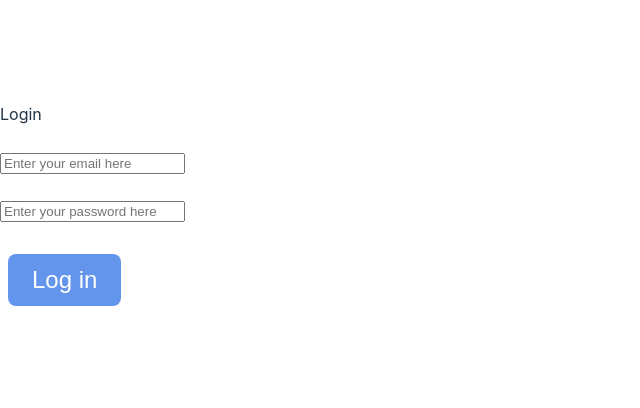
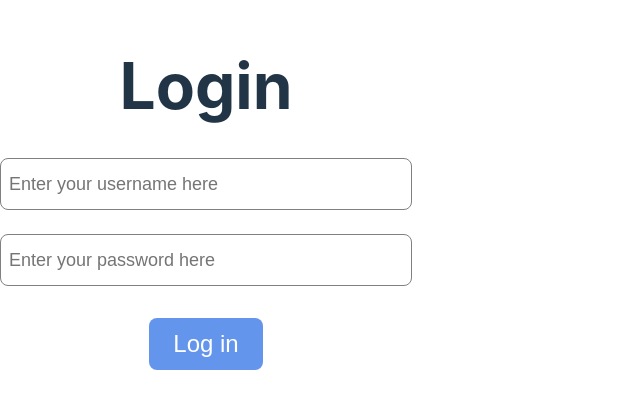
Before and after one commit to ah584d/sps-homework, a React (Vite) app in the folder fe/: page /login in a window 1280 px wide. Shown: the part 192-600 px from the top of the page, without its empty margins (0-640 px from the left). Built offline with nearby package versions, Linux system fonts and the light colour scheme.

Commit message:
fix login page

```diff
--- a/fe/src/App.css
+++ b/fe/src/App.css
@@ -40,68 +40,3 @@
 .read-the-docs {
     color: #888;
 }
-
-/* custom styles */
-.mainContainer {
-    flex-direction: column;
-    display: flex;
-    align-items: center;
-    justify-content: center;
-    height: 100vh;
-}
-
-.titleContainer {
-    display: flex;
-    flex-direction: column;
-    font-size: 64px;
-    font-weight: bolder;
-    align-items: center;
-    justify-content: center;
-}
-
-.resultContainer,
-.historyItem {
-    flex-direction: row;
-    display: flex;
-    width: 400px;
-    align-items: center;
-    justify-content: space-between;
-}
-
-.historyContainer {
-    flex-direction: column;
-    display: flex;
-    height: 200px;
-    align-items: center;
-    flex-grow: 5;
-    justify-content: flex-start;
-}
-
-.buttonContainer {
-    display: flex;
-    flex-direction: column;
-    align-items: center;
-    justify-content: center;
-    height: 260px;
-}
-
-.inputContainer {
-    display: flex;
-    flex-direction: column;
-    align-items: flex-start;
-    justify-content: center;
-}
-
-.inputContainer > .errorLabel {
-    color: red;
-    font-size: 12px;
-}
-
-.inputBox {
-    height: 48px;
-    width: 400px;
-    font-size: large;
-    border-radius: 8px;
-    border: 1px solid grey;
-    padding-left: 8px;
-}
--- /dev/null
+++ b/fe/src/pages/Login.module.css
@@ -0,0 +1,64 @@
+/* custom styles */
+.mainContainer {
+    flex-direction: column;
+    display: flex;
+    align-items: center;
+    justify-content: center;
+    height: 100vh;
+}
+
+.titleContainer {
+    display: flex;
+    flex-direction: column;
+    font-size: 64px;
+    font-weight: bolder;
+    align-items: center;
+    justify-content: center;
+}
+
+.resultContainer,
+.historyItem {
+    flex-direction: row;
+    display: flex;
+    width: 400px;
+    align-items: center;
+    justify-content: space-between;
+}
+
+.historyContainer {
+    flex-direction: column;
+    display: flex;
+    height: 200px;
+    align-items: center;
+    flex-grow: 5;
+    justify-content: flex-start;
+}
+
+.buttonContainer {
+    display: flex;
+    flex-direction: column;
+    align-items: center;
+    justify-content: center;
+    height: 260px;
+}
+
+.inputContainer {
+    display: flex;
+    flex-direction: column;
+    align-items: flex-start;
+    justify-content: center;
+}
+
+.inputContainer > .errorLabel {
+    color: red;
+    font-size: 12px;
+}
+
+.inputBox {
+    height: 48px;
+    width: 400px;
+    font-size: large;
+    border-radius: 8px;
+    border: 1px solid grey;
+    padding-left: 8px;
+}
--- a/fe/src/pages/login.tsx
+++ b/fe/src/pages/login.tsx
@@ -1,34 +1,27 @@
 import { ReactElement, useState } from 'react';
 import { useNavigate } from 'react-router-dom';
 import { useAuth } from '../common/hooks/auth.hook';
+import styles from './Login.module.css';
 
 const Login = (): ReactElement => {
     const { setToken } = useAuth();
     const navigate = useNavigate();
-    const [email, setEmail] = useState('');
+    const [userName, setUserName] = useState('');
     const [password, setPassword] = useState('');
-    const [emailError, setEmailError] = useState('');
+    const [userNameError, setUserNameError] = useState('');
     const [passwordError, setPasswordError] = useState('');
+
     const handleLogin = () => {
         setToken('this is a test token');
         navigate('/', { replace: true });
     };
 
-    // setTimeout(() => {
-    //     handleLogin();
-    // }, 3 * 1000);
-
     const onButtonClick = () => {
-        setEmailError('');
+        setUserNameError('');
         setPasswordError('');
 
-        if ('' === email) {
-            setEmailError('Please enter your email');
-            return;
-        }
-
-        if (!/^[\w-\.]+@([\w-]+\.)+[\w-]{2,4}$/.test(email)) {
-            setEmailError('Please enter a valid email');
+        if ('' === userName) {
+            setUserNameError('Please enter your username');
             return;
         }
 
@@ -41,44 +34,45 @@ const Login = (): ReactElement => {
             setPasswordError('The password must be 8 characters or longer');
             return;
         }
+        handleLogin();
     };
 
     return (
-        <div className={'mainContainer'}>
-            <div className={'titleContainer'}>
+        <div className={styles.mainContainer}>
+            <div className={styles.titleContainer}>
                 <div>Login</div>
             </div>
 
             <br />
 
-            <div className={'inputContainer'}>
+            <div className={styles.inputContainer}>
                 <input
-                    value={email}
-                    placeholder="Enter your email here"
-                    onChange={(ev) => setEmail(ev.target.value)}
-                    className={'inputBox'}
+                    value={userName}
+                    placeholder="Enter your username here"
+                    onChange={(ev) => setUserName(ev.target.value)}
+                    className={styles.inputBox}
                 />
 
-                <label className="errorLabel">{emailError}</label>
+                <label className={styles.errorLabel}>{userNameError}</label>
             </div>
 
             <br />
 
-            <div className={'inputContainer'}>
+            <div className={styles.inputContainer}>
                 <input
                     value={password}
                     placeholder="Enter your password here"
                     onChange={(ev) => setPassword(ev.target.value)}
-                    className={'inputBox'}
+                    className={styles.inputBox}
                 />
 
-                <label className="errorLabel">{passwordError}</label>
+                <label className={styles.errorLabel}>{passwordError}</label>
             </div>
 
             <br />
 
-            <div className={'inputContainer'}>
-                <input className={'inputButton'} type="button" onClick={onButtonClick} value={'Log in'} />
+            <div className={styles.inputContainer}>
+                <input className={styles.inputButton} type="button" onClick={onButtonClick} value={'Log in'} />
             </div>
         </div>
     );
```
